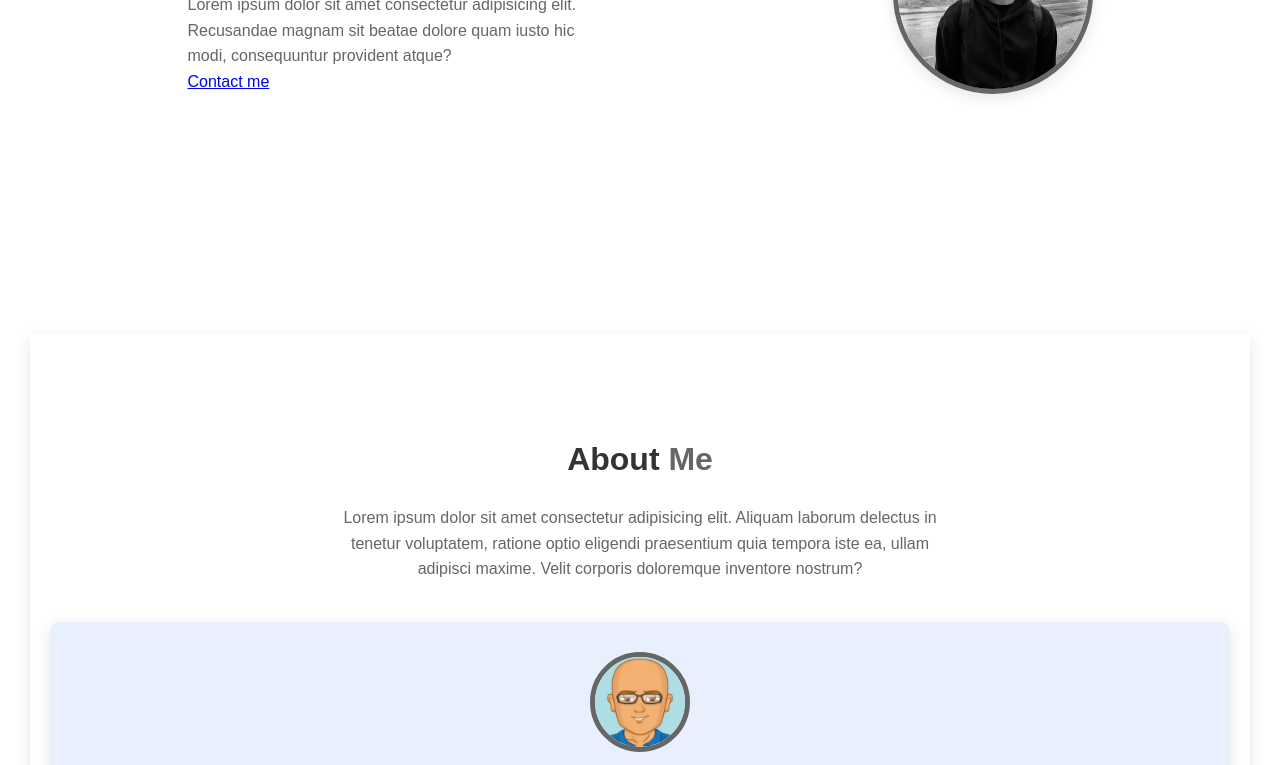
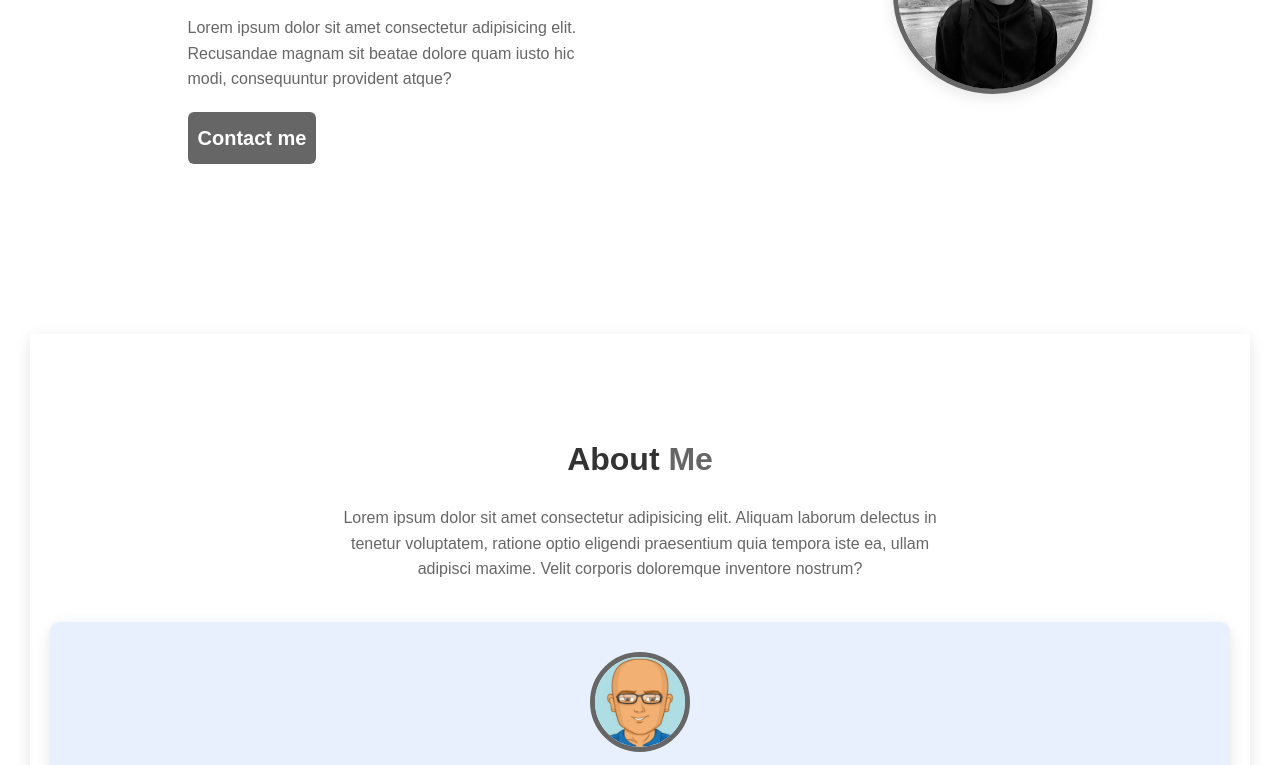
Before and after one commit to Yaarub-N/inl-mning, a plain HTML site: page index.html in a window 1280 px wide. Shown: the part 387-1152 px from the top of the page. Drawn offline with Linux system fonts and the light colour scheme; no server answers.

Commit message:
style the call-button whith css

```diff
--- a/Style.css
+++ b/Style.css
@@ -155,6 +155,7 @@ body {
 
 .title {
   max-width: 400px;
+  position: relative;
 }
 
 .title h2 {
@@ -166,7 +167,24 @@ body {
 
 .title p {
   color: var(--main-text2-color);
-  margin-top: 10px;
+  margin: 20px 0;
+}
+
+.bContact {
+  position: absolute;
+  text-decoration: none;
+  padding: 10px;
+  background-color: var(--main-text2-color);
+  color: var(--main-background-color);
+  transition: 0.3s;
+  border-radius: 6px;
+  font-size: 20px;
+  font-weight: bolder;
+}
+
+.bContact:hover {
+  background-color: var(--main-text-color);
+  transform: scale(1.1);
 }
 
 .img {
@@ -421,8 +439,9 @@ input[type="submit"]:hover {
 .footer .fa-linkedin {
   color: #1877f2;
 }
-.footer .fa-twitter {
-  color: #1da1f2;
+.footer . fa-x-twitter {
+  color: black;
+  background-color: white;
 }
 .footer .fa-youtube {
   color: #ff0000;
```
